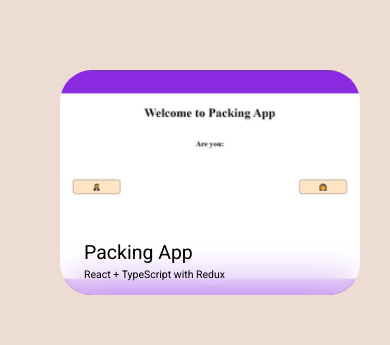
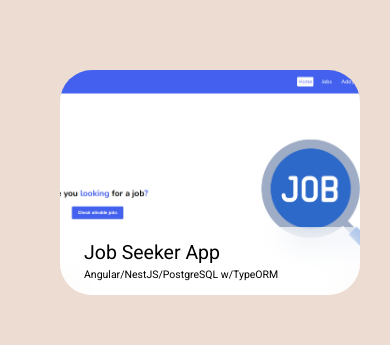
Before and after one commit to BojanJankov/bojans-portfolio, a React (Vite) app: page / in a window 390 px wide. Shown: the part 2389-2734 px from the top of the page. Built offline with nearby package versions, Linux system fonts and the light colour scheme.

Commit message:
updated projcets pangel and responsive css

```diff
--- a/src/Components/Projcets/Projcets.tsx
+++ b/src/Components/Projcets/Projcets.tsx
@@ -29,18 +29,18 @@ function Projcets() {
         </a>
 
         <a
-          href="https://github.com/BojanJankov/Packing-App"
+          href="https://github.com/BojanJankov/job-seeker-app"
           target="_blank"
           className="card"
         >
           <img
-            src="/packing-app.png"
+            src="/job-seeker-app.png"
             alt="balloon with an emoji face"
             className="card__img"
           />
           <span className="card__footer">
-            <span>Packing App</span>
-            <span>React + TypeScript with Redux</span>
+            <span>Job Seeker App</span>
+            <span>Angular/NestJS/PostgreSQL w/TypeORM </span>
           </span>
           <span className="card__action">
             <svg viewBox="0 0 448 512">
```
Also changed, not shown: public/job-seeker-app.png (added), src/assets/portfolio-photos/packing-app.png (deleted).
